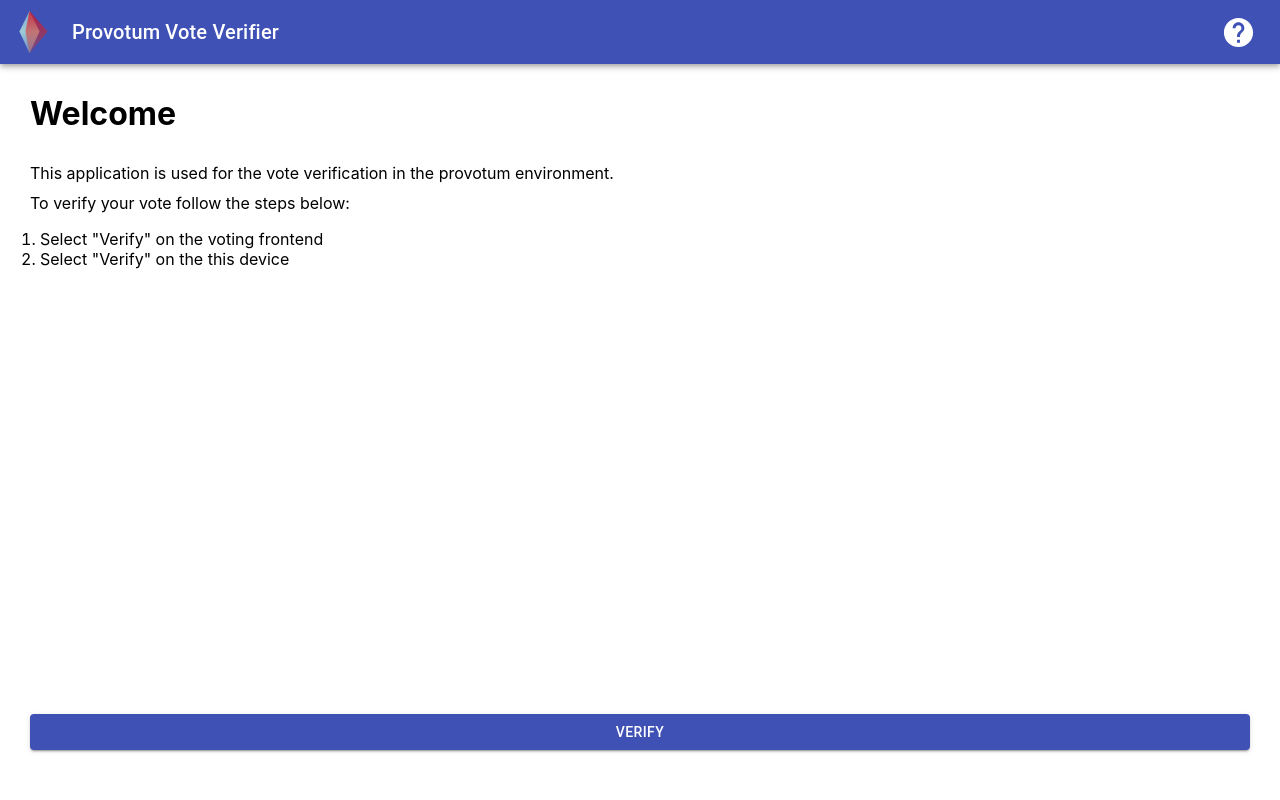
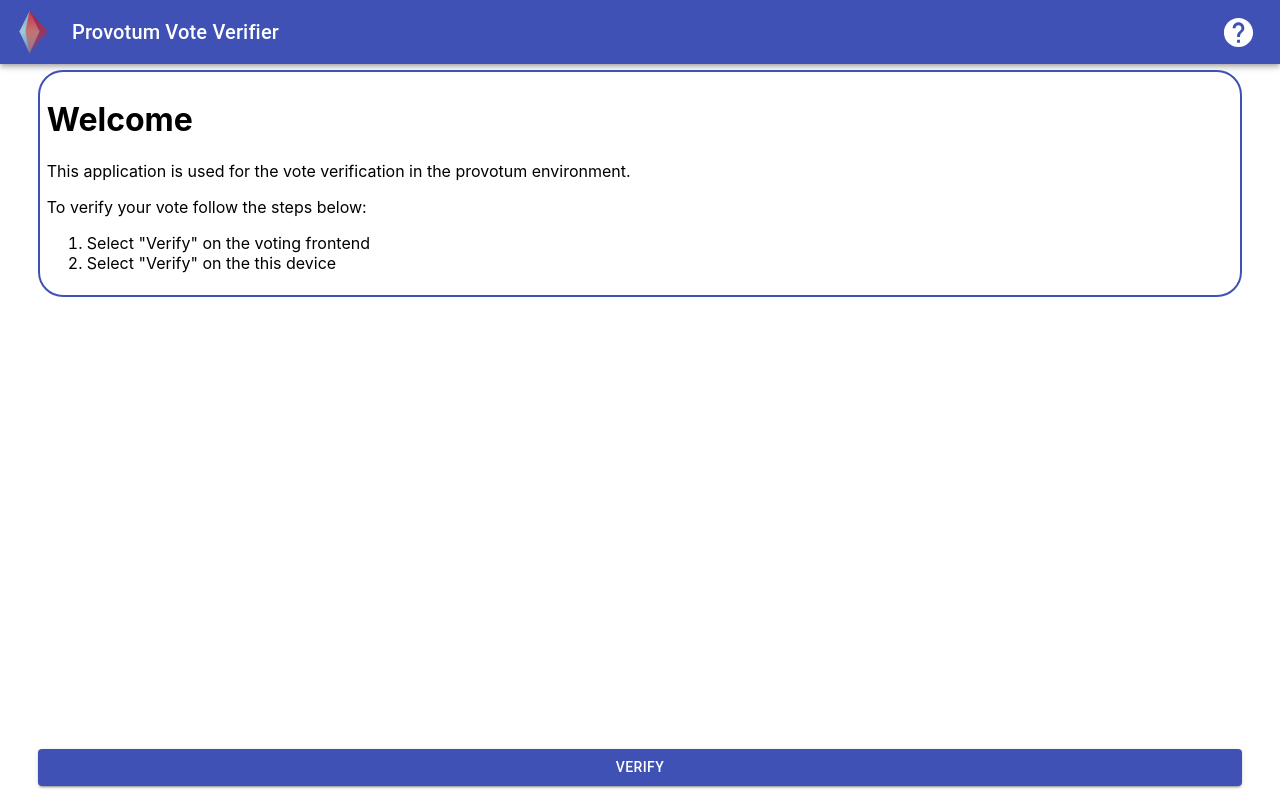
Before and after one commit to febe19/provotum-vote-verifier-app, a React (Create React App) app: page / in a window 1280 px wide. Built offline with nearby package versions, Linux system fonts and the light colour scheme.

Commit message:
Streamlining cardstyle
This commit streamlines the card style ofer all pages

```diff
--- a/src/Components/Intro.tsx
+++ b/src/Components/Intro.tsx
@@ -15,7 +15,7 @@ const Intro = () => {
 
     return (
         <div>
-            <div>
+            <div className="cardDiv">
                 <h1>Welcome</h1>
                 <p>This application is used for the vote verification in the provotum environment.</p>
                 <p>To verify your vote follow the steps below:</p>
@@ -24,11 +24,13 @@ const Intro = () => {
                     <li>Select "Verify" on the this device</li>
                 </ol>
             </div>
-            <div className="buttonDiv">
-                <div className="buttonStyle">
-                    <Link to="/scanner" style={{ textDecoration: 'none' }}>
-                        <Button variant="contained" color="primary" fullWidth={true}>Verify</Button>
-                    </Link>
+            <div className="buttonDivPosition">
+                <div className="buttonDiv">
+                    <div className="buttonStyle">
+                        <Link to="/scanner" style={{ textDecoration: 'none' }}>
+                            <Button variant="contained" color="primary" fullWidth={true}>Verify</Button>
+                        </Link>
+                    </div>
                 </div>
             </div>
         </div>
--- a/src/Components/NotFound.tsx
+++ b/src/Components/NotFound.tsx
@@ -4,16 +4,18 @@ import Button from '@material-ui/core/Button';
 const NotFound = () => {
     return (
         <div>
-            <div>
-                <h1>404</h1>
-                <p>This site was unfortunately not found</p>
+            <div className="cardDiv">
+                <h1 className="centerHorizontally">404</h1>
+                <p className="centerHorizontally">This site was unfortunately not found</p>
             </div >
 
-            <div className="buttonDiv">
-                <div className="buttonStyle">
-                    <Link to="/" style={{ textDecoration: 'none' }}>
-                        <Button variant="contained" color="primary" fullWidth={true}>Back to Homescreen</Button>
-                    </Link>
+            <div className="buttonDivPosition">
+                <div className="buttonDiv">
+                    <div className="buttonStyle">
+                        <Link to="/" style={{ textDecoration: 'none' }}>
+                            <Button variant="contained" color="primary" fullWidth={true}>Back to Homescreen</Button>
+                        </Link>
+                    </div>
                 </div>
             </div>
         </div>
--- a/src/Components/OverallCSS.css
+++ b/src/Components/OverallCSS.css
@@ -15,10 +15,27 @@
   z-index: 100;
 }
 
+.loaderPosition {
+    position: absolute;
+    top: 50%;
+    left: 50%;
+    z-index: 0;
+}
+
+.buttonDivPosition {
+  position: fixed;
+  bottom: 1%;
+  width: 100%;
+}
+
+.centerHorizontally {
+  display: flex;
+  justify-Content: center;
+  align-Items: center;
+}
+
 .buttonDiv {
-    position: fixed;
-    bottom: 20px;
-    padding: 20px;
+  padding: 0.5% 2.5%;
   width: 100%;
   box-sizing: border-box;
   display: -webkit-box;
@@ -37,15 +54,39 @@
     flex:  1 1 auto;
     flex-basis: auto;
     width: 100%;
-    margin: 10px;
+    margin: 0 0.5%;
 }
 
-.loaderPosition {
-    position: absolute;
-    top: 50%;
-    left: 50%;
-    z-index: 0;
+.cardDiv {
+  border-radius: 25px;
+  border: 2px solid #3f51b5;
+  padding: 0.5%;
+  margin: 0.5% 3%;
 }
+
+.ScannerFlexBox {
+  display: flex;
+  flex-direction: column;
+  align-items: flex-start;
+  width: 100%;
+}
+
+.ScannerFlexBox .Item {
+  flex: 0;
+  align-self: stretch;
+  border-radius: 25px;
+  border: 2px solid #3f51b5;
+  padding: 0.5%;
+  margin: 0.5% 3%;
+}
+
+.ScannerFlexBox .Scanner {
+  flex: 1;
+  align-self: stretch;
+  overflow: hidden;
+  margin: 0.5% 3%;
+}
+
 
 .loaderText {
       position: absolute;
@@ -85,44 +126,3 @@
         transform: rotate(360deg);
       }
     }
-
-  h1 {
-    margin: 30px;
-  }
-
-  p {
-    margin-left: 30px;
-    margin-top: 10px;
-    margin-bottom: 10px;
-    margin-right: 30px;
-  }
-
-.cardDiv {
-  border-radius: 25px;
-  border: 2px solid #3f51b5;
-  padding: 0.5%;
-  margin: 0.5% 3%;
-}
-
-.ScannerFlexBox {
-  display: flex;
-  flex-direction: column;
-  align-items: flex-start;
-  width: 100%;
-}
-
-.ScannerFlexBox .Item {
-  flex: 0;
-  align-self: stretch;
-  border-radius: 25px;
-  border: 2px solid #3f51b5;
-  padding: 0.5%;
-  margin: 0.5% 3%;
-}
-
-.ScannerFlexBox .Scanner {
-  flex: 1;
-  align-self: stretch;
-  overflow: hidden;
-  margin: 0.5% 3%;
-}
--- a/src/Components/Result.tsx
+++ b/src/Components/Result.tsx
@@ -100,16 +100,17 @@ const Result = () => {
   return (
     <div>
       <div>
-        <h1>Result</h1>
 
         {challengeOrCast == "CAST" &&
-          <div>
+          <div className="cardDiv">
+
             <p>Your selcted cast. Therefore, also select cast on the voting machine</p>
           </div>
         }
 
         {challengeOrCast != "CAST" && challengeOrCast != 'CHALLENGE' &&
-          <div>
+          <div className="cardDiv">
+            <h1>Error</h1>
             <p>You did not scan the commitment.</p>
             <p>Please go back to start and restart the verification</p>
           </div>
@@ -125,6 +126,7 @@ const Result = () => {
             }
             {calculatedBallotHash !== '' &&
               <div className="cardDiv">
+                <h1>Result</h1>
                 <p>RH -- {receivedBallotHash}</p>
                 <p>CH -- {calculatedBallotHash}</p>
                 <p>Verification Result is: {verificationResult.toString()}</p>
--- a/src/Components/Scanner.tsx
+++ b/src/Components/Scanner.tsx
@@ -150,51 +150,36 @@ const Scanner = () => {
     <div>
       <div className="ScannerFlexBox" style={{ height: usableHeight, maxHeight: usableHeight }}>
 
+        {commitmentScanned &&
+          <div className="Item">
+            <div className="centerHorizontally">
+              <h1>Commitment scann successful</h1>
+              <p> Received Ballot Hash: </p>
+              <p>{receivedBallotHash}</p>
+              <div style={{}}>
+                <Hashicon value={receivedBallotHash} />
+              </div>
+            </div>
+          </div>
+        }
         {showScanner &&
           <div className="Item">
-            <p>What to do</p>
-            {!commitmentScanned && <div style={{ display: 'flex', justifyContent: 'center', alignItems: 'center' }}>
+            {!commitmentScanned && <div className="centerHorizontally">
               <p>Please scan the commitment displayed on the voting device</p>
             </div>}
-            {!challengeScanned && commitmentScanned && <div>
-              <div style={{ display: 'flex', justifyContent: 'center', alignItems: 'center' }}>
-                <p>Please scan the Challenge displayed on the voting device</p>
+            {!challengeScanned && commitmentScanned &&
+              <div className="centerHorizontally">
+                <h1>Progress</h1>
                 <p>Currently scanned {scannedChallengesNumbers.length}/{totalNrOfChallenges}</p>
               </div>
-            </div>}
+            }
           </div>
         }
 
 
-        {commitmentScanned && !showScanner && !challengeScanned && <div>
-          <div className="Item">
-            <div style={{ display: 'flex', justifyContent: 'center', alignItems: 'center', height: '100%' }}>
-              <h1>Commitment scann successful</h1>
-              <p>You scanned the commitment. Continue with 'vote' or 'challenge'</p>
-            </div>
-          </div>
-        </div>
-        }
-
-
-        {commitmentScanned && challengeScanned &&
-          <div className="Item">
-            <p>You scanned the challenge. Continue with 'view challenge'</p>
-          </div>
-        }
-
-        {commitmentScanned &&
-          <div className="Item">
-            <div style={{ display: 'flex', justifyContent: 'center', alignItems: 'center' }}>
-              <p> Received Ballot Hash: {receivedBallotHash}</p>
-              <Hashicon value={receivedBallotHash} />
-            </div>
-          </div>
-        }
-
         {showScanner &&
           <div className="Scanner" ref={qrScannerRef}>
-            <div style={{ display: 'flex', justifyContent: 'center', alignItems: 'center', height: '100%' }}>
+            <div className="centerHorizontally" style={{ height: '100%' }}>
               <QRScanner />
             </div>
           </div>
@@ -202,7 +187,10 @@ const Scanner = () => {
       </div>
 
       {commitmentScanned && !showScanner && !challengeScanned &&
-        <div>
+        <div className="buttonDivPosition">
+          <div className="centerHorizontally">
+            <p>You scanned the commitment, continue with 'cast' or 'challenge'</p>
+          </div>
           <div className="buttonDiv">
             <div className="buttonStyle">
               <Link onClick={onCast} to='/result' style={{ textDecoration: 'none' }}>
@@ -217,11 +205,17 @@ const Scanner = () => {
       }
 
       {commitmentScanned && challengeScanned &&
-        <div className="buttonDiv">
-          <div className="buttonStyle">
-            <Link to='/result' style={{ textDecoration: 'none' }}>
-              <Button variant="contained" color="primary" fullWidth={true}>View Challenge</Button>
-            </Link>
+        <div className="buttonDivPosition">
+          <div className="centerHorizontally">
+            <p>You scanned the challenge. Continue with 'view challenge'</p>
+          </div>
+
+          <div className="buttonDiv">
+            <div className="buttonStyle">
+              <Link to='/result' style={{ textDecoration: 'none' }}>
+                <Button variant="contained" color="primary" fullWidth={true}>View Challenge</Button>
+              </Link>
+            </div>
           </div>
         </div>
       }
```
Lines whose indentation alone changed are shown as unchanged.
